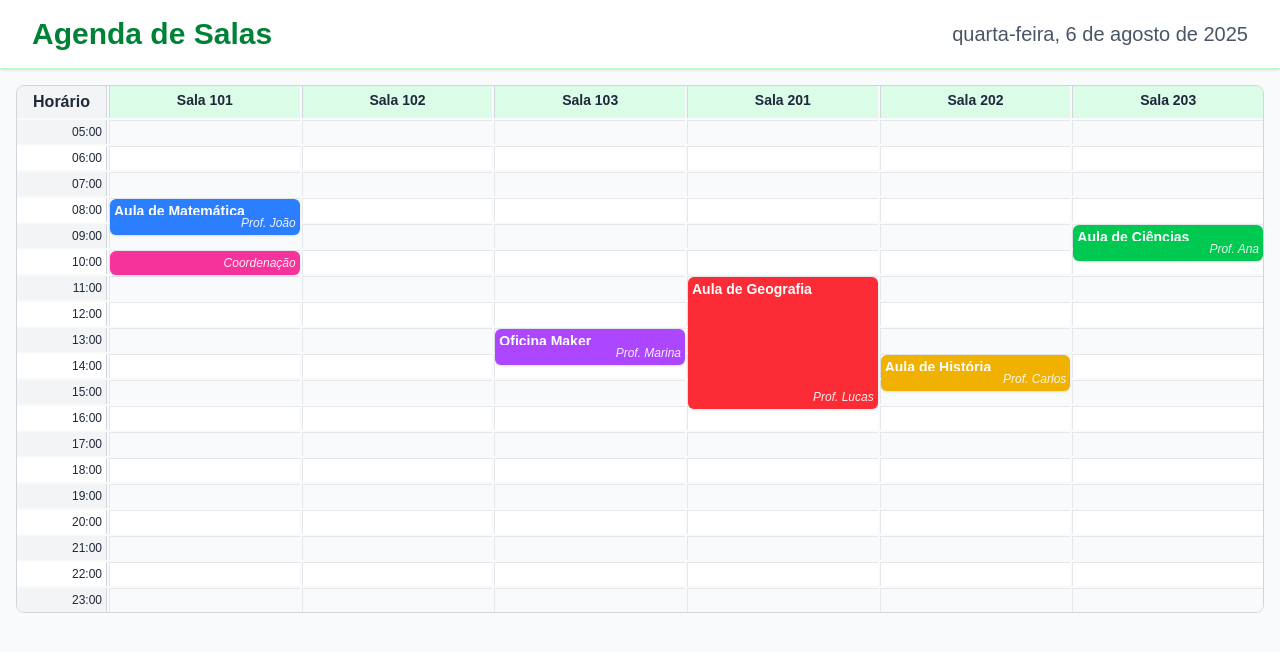
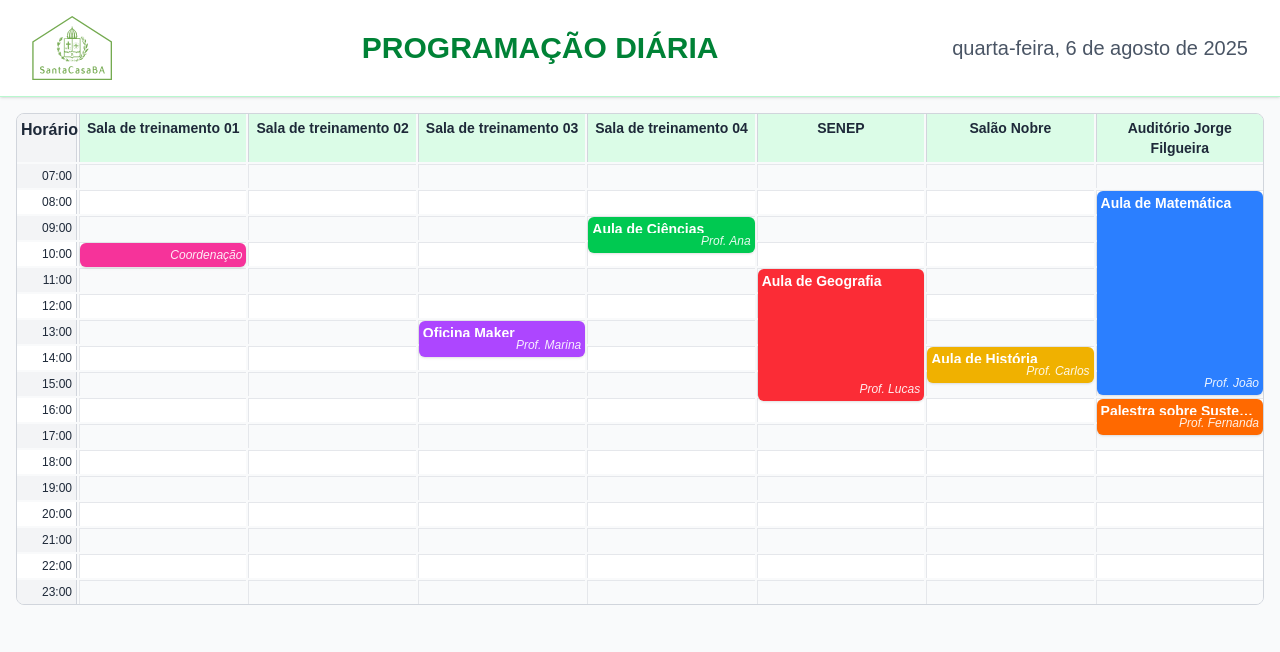
Before and after one commit to imsseixas/tela-publica-agendamento-salas, a Next.js app: page / in a window 1280 px wide. Shown: the top 652 px of the page. Built offline with nearby package versions, Linux system fonts and the light colour scheme.

Commit message:
Bug de redimensionamento corrigido, logo adicionada

```diff
--- a/package.json
+++ b/package.json
@@ -9,9 +9,10 @@
     "lint": "next lint"
   },
   "dependencies": {
+    "next": "15.4.5",
+    "qrcode.react": "^4.2.0",
     "react": "19.1.0",
-    "react-dom": "19.1.0",
-    "next": "15.4.5"
+    "react-dom": "19.1.0"
   },
   "devDependencies": {
     "@tailwindcss/postcss": "^4",
--- a/src/app/page.js
+++ b/src/app/page.js
@@ -25,12 +25,13 @@ const useMediaQuery = (query) => {
 
 // DADOS DE EXEMPLO
 const agendamentos = [
-  { sala: 'Sala 101', inicio: '08:00', fim: '09:30', nome: 'Aula de Matemática', cor: 'bg-blue-500', responsavel: 'Prof. João' },
-  { sala: 'Sala 101', inicio: '10:00', fim: '11:00', nome: 'Reunião Interna', cor: 'bg-pink-500', responsavel: 'Coordenação' },
-  { sala: 'Sala 103', inicio: '13:30', fim: '15:00', nome: 'Oficina Maker', cor: 'bg-purple-500', responsavel: 'Prof. Marina' },
-  { sala: 'Sala 202', inicio: '14:30', fim: '16:00', nome: 'Aula de História', cor: 'bg-yellow-500', responsavel: 'Prof. Carlos' },
-  { sala: 'Sala 203', inicio: '09:00', fim: '10:30', nome: 'Aula de Ciências', cor: 'bg-green-500', responsavel: 'Prof. Ana' },
-  { sala: 'Sala 201', inicio: '11:00', fim: '16:30', nome: 'Aula de Geografia', cor: 'bg-red-500', responsavel: 'Prof. Lucas' },
+  { sala: 'Auditório Jorge Filgueira', inicio: '08:00', fim: '16:30', nome: 'Aula de Matemática', cor: 'bg-blue-500', responsavel: 'Prof. João' },
+  { sala: 'Sala de treinamento 01', inicio: '10:00', fim: '11:00', nome: 'Reunião Interna', cor: 'bg-pink-500', responsavel: 'Coordenação' },
+  { sala: 'Sala de treinamento 03', inicio: '13:30', fim: '15:00', nome: 'Oficina Maker', cor: 'bg-purple-500', responsavel: 'Prof. Marina' },
+  { sala: 'Salão Nobre', inicio: '14:30', fim: '16:00', nome: 'Aula de História', cor: 'bg-yellow-500', responsavel: 'Prof. Carlos' },
+  { sala: 'Sala de treinamento 04', inicio: '09:00', fim: '10:30', nome: 'Aula de Ciências', cor: 'bg-green-500', responsavel: 'Prof. Ana' },
+  { sala: 'SENEP', inicio: '11:00', fim: '16:30', nome: 'Aula de Geografia', cor: 'bg-red-500', responsavel: 'Prof. Lucas' },
+  { sala: 'Auditório Jorge Filgueira', inicio: '16:00', fim: '17:30', nome: 'Palestra sobre Sustentabilidade', cor: 'bg-orange-500', responsavel: 'Prof. Fernanda' }
 ];
 
 export default function Home() {
@@ -43,30 +44,56 @@ export default function Home() {
     setCurrentDate(formatDate(new Date()));
   }, []);
 
-  const salas = ['Sala 101', 'Sala 102', 'Sala 103', 'Sala 201', 'Sala 202', 'Sala 203'];
+  // Exemplo: adicione/remova salas aqui sem quebrar
+  const salas = [
+    'Sala de treinamento 01',
+    'Sala de treinamento 02',
+    'Sala de treinamento 03',
+    'Sala de treinamento 04',
+    'SENEP',
+    'Salão Nobre',
+    'Auditório Jorge Filgueira'
+  ];
   const horarios = [];
-
-  for (let h = 5; h <= 23; h++) {
+  for (let h = 7; h <= 23; h++) {
     horarios.push(`${h.toString().padStart(2, '0')}:00`);
     if (interval === 30 && h < 23) {
       horarios.push(`${h.toString().padStart(2, '0')}:30`);
     }
   }
 
+  // QR Code responsivo
+  const qrSize = isSmallResolution ? 80 : 128;
+
   return (
-    <div className="min-h-screen bg-gray-50 text-gray-800 flex flex-col">
-      <header className="flex justify-between items-center px-4 py-2 bg-white border-b border-green-200 shadow-sm flex-shrink-0 md:px-6 md:py-3 lg:px-8 lg:py-4">
-        <h1 className="text-xl font-bold text-green-700 md:text-2xl lg:text-3xl">Agenda de Salas</h1>
-        <p className="text-sm font-medium text-gray-600 md:text-base lg:text-xl">{currentDate}</p>
+    <div className="min-h-screen bg-gray-50 text-gray-800 flex flex-col max-w-full overflow-x-auto">
+      <header className="flex items-center px-4 py-2 bg-white border-b border-green-200 shadow-sm flex-shrink-0 md:px-6 md:py-3 lg:px-8 lg:py-4">
+        {/* Logo à esquerda */}
+        <div className="flex items-center">
+          <img
+            src="/logo-santa-casa.svg"
+            alt="Logo"
+            className="h-16 w-auto mr-4"
+          />
+        </div>
+        {/* Título centralizado */}
+        <div className="flex-1 flex justify-center">
+          <h1 className="text-xl font-bold text-green-700 md:text-2xl lg:text-3xl text-center">PROGRAMAÇÃO DIÁRIA</h1>
+        </div>
+        {/* Data à direita */}
+        <div>
+          <p className="text-sm font-medium text-gray-600 md:text-base lg:text-xl">{currentDate}</p>
+        </div>
       </header>
 
       <div className="p-2 md:p-4 flex-grow overflow-auto">
-        <div className={`min-w-[900px] grid gap-0.5 border border-gray-300 rounded-lg overflow-hidden
-                      grid-cols-[60px_repeat(6,_1fr)]
-                      md:grid-cols-[70px_repeat(6,_1fr)]
-                      lg:grid-cols-[90px_repeat(6,_1fr)]
-                      2xl:grid-cols-[120px_repeat(6,_1fr)]`}>
-
+        <div
+          className="w-full grid gap-0.5 border border-gray-300 rounded-lg overflow-hidden"
+          style={{
+            gridTemplateColumns: `60px repeat(${salas.length}, 1fr)`,
+            maxWidth: '100vw'
+          }}
+        >
           {/* Cabeçalho das salas */}
           <div className="sticky top-0 left-0 bg-gray-100 border-r border-gray-300 px-1 py-1 font-semibold text-center z-20 text-xs md:text-sm lg:text-base">Horário</div>
           {salas.map((sala, index) => (
```
Also changed, not shown: public/logo-santa-casa.svg (added), 1 other file (tests, documents, lock files or other folders).
